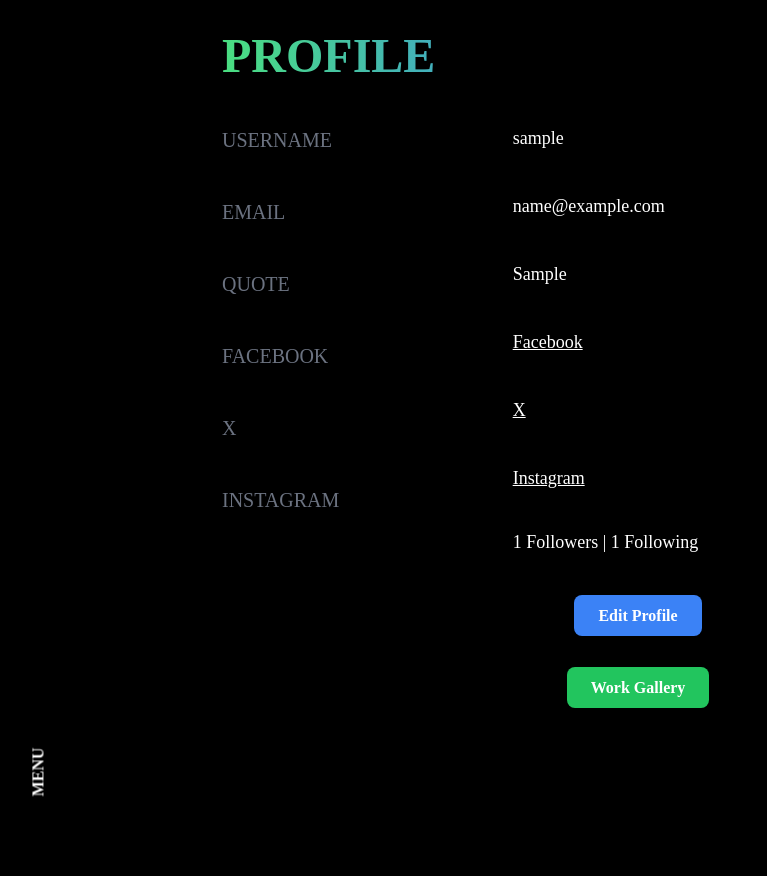
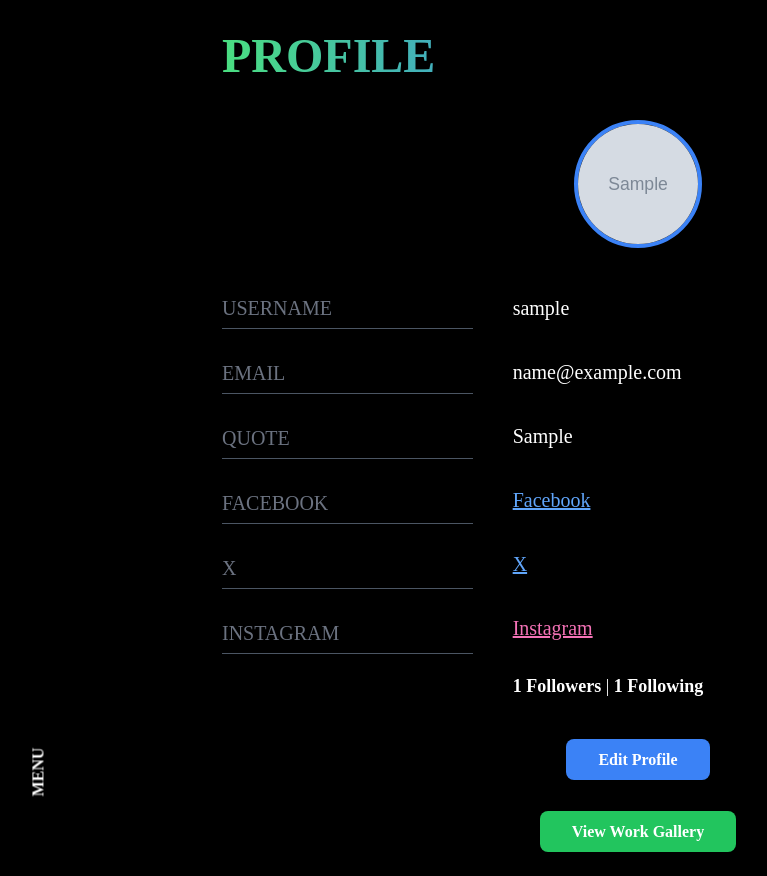
Before and after one commit to duangtawan65/web_dev_art, a Django app: page /profile/ in a window 1280 px wide. Shown: the whole page, without its empty margins (2-769 px from the left). Before the commit the page ends 797 px from the top, so only its background shows below. Run offline with Django 5.2, Linux system fonts and the light colour scheme; a user stored in the database is signed in; tables that the repository leaves empty hold one stand-in row (values such as "Sample post"); grey boxes marked "Sample" are stand-in pictures; some libraries are stand-ins or nearby versions.

Commit message:
web complete

```diff
--- a/webdev_art/portfolio/forms.py
+++ b/webdev_art/portfolio/forms.py
@@ -11,7 +11,7 @@ class UserProfileForm(forms.ModelForm):
 
     class Meta:
         model = UserProfile
-        fields = ['username', 'email', 'quote', 'facebook_url', 'X_url', 'instagram_url']
+        fields = ['profile_picture','username', 'email', 'quote', 'facebook_url', 'X_url', 'instagram_url',]
 
 # Form for WorkImage
 class WorkImageForm(forms.ModelForm):
--- a/webdev_art/portfolio/models.py
+++ b/webdev_art/portfolio/models.py
@@ -3,14 +3,14 @@ from django.contrib.auth.models import User
 
 
 # Create your models here.
-# accounts/models.py
+
 class UserProfile(models.Model):
     user = models.OneToOneField(User, on_delete=models.CASCADE)
     quote = models.CharField(max_length=255, blank=True, null=True)
     facebook_url = models.URLField(max_length=200, blank=True, null=True)
     X_url = models.URLField(max_length=200, blank=True, null=True)
     instagram_url = models.URLField(max_length=200, blank=True, null=True)
-
+    profile_picture = models.ImageField(upload_to='profile_pictures/', blank=True, null=True)
     def __str__(self):
         return self.user.username
 
@@ -37,4 +37,4 @@ class Follow(models.Model):
         return f"{self.follower.username} follows {self.following.username}"
 
     class Meta:
-        unique_together = ('follower', 'following')  # เพื่อป้องกันไม่ให้ผู้ใช้ติดตามซ้ำ
+        unique_together = ('follower', 'following')
--- a/webdev_art/portfolio/templates/base.html
+++ b/webdev_art/portfolio/templates/base.html
@@ -31,8 +31,7 @@
          class="fixed inset-0 z-10 bg-black text-white p-10">
         <div class="mb-8">
             <div class="text-5xl font-serif">{{ user.username }}</div>
-            <div class="text-3xl  font-serif ml-4">ILLUSTRATION</div>
-            <div class="text-3xl font-serif ml-24 ">PORTFOLIO</div>
+            <div class="text-3xl font-serif ml-10 ">PORTFOLIO</div>
         </div>
 
         <ol class="space-y-8 text-4xl">
--- a/webdev_art/portfolio/templates/password_reset_form.html
+++ b/webdev_art/portfolio/templates/password_reset_form.html
@@ -14,7 +14,7 @@
           <input type="email" name="email" id="id_email" class="w-full p-3 bg-gray-800 text-white border border-gray-500 rounded-lg focus:outline-none focus:ring-2 focus:ring-yellow-500 "placeholder="Enter your Email">
         </div>
 
-        <!-- Submit Button -->
+          <!-- Submit Button -->
         <div class="text-center">
           <button type="submit" class="py-2 px-4 bg-blue-500 text-white font-semibold rounded-lg hover:bg-blue-600 transition duration-200 ease-in-out">
             Reset Password
--- a/webdev_art/portfolio/templates/profile.html
+++ b/webdev_art/portfolio/templates/profile.html
@@ -1,89 +1,102 @@
 {% extends "base.html" %}
-
+{% load static %}
 {% block main %}
 <div class="h-screen bg-black text-white">
   <div class="max-w-4xl w-full mx-auto p-8">
 
-    <!-- Header - Information -->
-    <h2 class="text-5xl font-bold mb-10  bg-gradient-to-r from-green-400 via-blue-500 to-purple-600 text-transparent bg-clip-text uppercase">PROFILE</h2>
+    <!-- Header - Profile Title -->
+    <h2 class="text-5xl font-bold mb-10 bg-gradient-to-r from-green-400 via-blue-500 to-purple-600 text-transparent bg-clip-text uppercase">Profile</h2>
 
-    <!-- Create grid for layout with updated content -->
-    <div class="grid grid-cols-3 gap-10">
-      <!-- Left Side (Field Titles) -->
-      <div>
-        <p class="text-xl mb-8 uppercase text-gray-500 leading-loose">Username</p>
-        <p class="text-xl mb-8 uppercase text-gray-500 leading-loose">Email</p>
-        <p class="text-xl mb-8 uppercase text-gray-500 leading-loose">Quote</p>
-        <p class="text-xl mb-8 uppercase text-gray-500 leading-loose">Facebook</p>
-        <p class="text-xl mb-8 uppercase text-gray-500 leading-loose">X</p>
-        <p class="text-xl mb-8 uppercase text-gray-500 leading-loose">Instagram</p>
+    <!-- Profile Image -->
+    <div class="text-center mb-10">
+      {% if profile.profile_picture %}
+        <div class="relative w-32 h-32 mx-auto mb-6">
+          <img src="{{ profile.profile_picture.url }}" alt="Profile Image" class="rounded-full w-full h-full object-cover border-4 border-blue-500 hover:scale-105 transition-transform duration-300">
+        </div>
+      {% else %}
+        <div class="relative w-32 h-32 mx-auto mb-6">
+          <img src="{% static 'theme/default_profile.png' %}" alt="Default Profile Image" class="rounded-full w-full h-full object-cover border-4 border-gray-500 hover:scale-105 transition-transform duration-300">
+        </div>
+      {% endif %}
+    </div>
+
+    <!-- Profile Information Grid -->
+    <div class="grid grid-cols-1 md:grid-cols-3 gap-10">
+      <!-- Field Titles -->
+      <div class="space-y-6">
+        <p class="text-xl uppercase text-gray-500 leading-loose border-b border-gray-600">Username</p>
+        <p class="text-xl uppercase text-gray-500 leading-loose border-b border-gray-600">Email</p>
+        <p class="text-xl uppercase text-gray-500 leading-loose border-b border-gray-600">Quote</p>
+        <p class="text-xl uppercase text-gray-500 leading-loose border-b border-gray-600">Facebook</p>
+        <p class="text-xl uppercase text-gray-500 leading-loose border-b border-gray-600">X</p>
+        <p class="text-xl uppercase text-gray-500 leading-loose border-b border-gray-600">Instagram</p>
       </div>
 
-      <!-- Right Side (User Data from Database) -->
-      <div class="col-span-2">
-        <p class="text-lg mb-8 leading-loose">{{ viewed_user.username }}</p>
-        <p class="text-lg mb-8 leading-loose">{{ viewed_user.email }}</p>
-        <p class="text-lg mb-8 leading-loose">{{ profile.quote|default:"None" }}</p>
-        <p class="text-lg mb-8 leading-loose">
+      <!-- User Information from Database -->
+      <div class="col-span-2 space-y-6">
+        <p class="text-xl leading-loose">{{ viewed_user.username }}</p>
+        <p class="text-xl leading-loose">{{ viewed_user.email }}</p>
+        <p class="text-xl leading-loose">{{ profile.quote|default:"None" }}</p>
+        <p class="text-xl leading-loose">
           {% if profile.facebook_url %}
-            <a href="{{ profile.facebook_url }}" class="underline">Facebook</a>
+            <a href="{{ profile.facebook_url }}" target="_blank" class="underline text-blue-400 hover:text-blue-300 transition duration-300">Facebook</a>
           {% else %}
             None
           {% endif %}
         </p>
-        <p class="text-lg mb-8 leading-loose">
+        <p class="text-xl leading-loose">
           {% if profile.X_url %}
-            <a href="{{ profile.X_url }}" class="underline">X</a>
+            <a href="{{ profile.X_url }}" target="_blank" class="underline text-blue-400 hover:text-blue-300 transition duration-300">X</a>
           {% else %}
             None
           {% endif %}
         </p>
-        <p class="text-lg mb-8 leading-loose">
+        <p class="text-xl leading-loose">
           {% if profile.instagram_url %}
-            <a href="{{ profile.instagram_url }}" class="underline">Instagram</a>
+            <a href="{{ profile.instagram_url }}" target="_blank" class="underline text-pink-400 hover:text-pink-300 transition duration-300">Instagram</a>
           {% else %}
             None
           {% endif %}
         </p>
 
-        <!-- จำนวน Followers และ Following -->
+        <!-- Followers and Following Counts -->
         <div class="mt-6 text-lg">
-          <span>{{ followers_count }} Followers</span> |
-          <span>{{ following_count }} Following</span>
+          <span class="font-bold">{{ followers_count }} Followers</span> |
+          <span class="font-bold">{{ following_count }} Following</span>
         </div>
       </div>
     </div>
 
-    <!-- ปุ่ม Follow/Unfollow -->
+    <!-- Follow/Unfollow Buttons -->
     {% if user != viewed_user %}
       <div class="mt-8 text-center">
         {% if is_following %}
           <form method="post" action="{% url 'unfollow' viewed_user.username %}">
             {% csrf_token %}
-            <button type="submit" class="py-2 px-4 bg-red-500 hover:bg-red-700 text-white font-semibold rounded-lg shadow-md">Unfollow</button>
+            <button type="submit" class="py-2 px-6 bg-red-600 hover:bg-red-800 text-white font-semibold rounded-lg shadow-md transition duration-300">Unfollow</button>
           </form>
         {% else %}
           <form method="post" action="{% url 'follow' viewed_user.username %}">
             {% csrf_token %}
-            <button type="submit" class="py-2 px-4 bg-blue-500 hover:bg-blue-700 text-white font-semibold rounded-lg shadow-md">Follow</button>
+            <button type="submit" class="py-2 px-6 bg-blue-500 hover:bg-blue-700 text-white font-semibold rounded-lg shadow-md transition duration-300">Follow</button>
           </form>
         {% endif %}
       </div>
     {% endif %}
 
-    <!-- Edit Profile Button (แสดงเมื่อเป็นโปรไฟล์ของตัวเอง) -->
+    <!-- Edit Profile Button (only for the current user's profile) -->
     {% if user == viewed_user %}
       <div class="mt-12 text-center">
-        <a href="{% url 'edit_profile' %}" class="py-3 px-6 bg-blue-500 hover:bg-blue-700 text-white font-semibold rounded-lg shadow-md">
+        <a href="{% url 'edit_profile' %}" class="py-3 px-8 bg-blue-500 hover:bg-blue-700 text-white font-semibold rounded-lg shadow-md transition duration-300">
           Edit Profile
         </a>
       </div>
     {% endif %}
 
-    <!-- ปุ่มชม Work Gallery -->
+    <!-- Work Gallery Button -->
     <div class="mt-12 text-center">
-      <a href="{% url 'work_gallery' username=viewed_user.username %}" class="py-3 px-6 bg-green-500 hover:bg-green-700 text-white font-semibold rounded-lg shadow-md">
-         Work Gallery
+      <a href="{% url 'work_gallery' username=viewed_user.username %}" class="py-3 px-8 bg-green-500 hover:bg-green-700 text-white font-semibold rounded-lg shadow-md transition duration-300">
+        View Work Gallery
       </a>
     </div>
 
--- a/webdev_art/portfolio/templates/work_gallery.html
+++ b/webdev_art/portfolio/templates/work_gallery.html
@@ -85,6 +85,7 @@
     .ml-[25%] {
         margin-left: 25%;
     }
+
 </style>
 
 
@@ -97,7 +98,9 @@
         // Update title and description based on the hovered or clicked image
         imageTitle.textContent = title;
         imageDescription.textContent = description;
+
     }
+
 
     // Function to scroll to a specific image and update the title/description
     function scrollToImage(index, title, description) {
--- a/webdev_art/portfolio/views.py
+++ b/webdev_art/portfolio/views.py
@@ -55,7 +55,7 @@ def submit_image_view(request):
             image = form.save(commit=False)
             image.user = request.user  # Attach the current user to the image
             image.save()
-            return redirect('work_gallery')  # Redirect to the gallery after successful submission
+            return redirect('work_gallery', username=request.user.username)  # Redirect to the gallery after successful submission
     else:
         form = WorkImageForm()
 
@@ -79,11 +79,11 @@ def profile_view(request, username=None):
     # ถ้าไม่มี ให้แสดงโปรไฟล์ของผู้ใช้ที่ล็อกอินอยู่
     if username:
         viewed_user = get_object_or_404(User, username=username)
+        # ตรวจสอบว่าผู้ใช้ที่ดูโปรไฟล์ติดตามผู้ใช้นี้อยู่หรือไม่
+        is_following = Follow.objects.filter(follower=request.user, following=viewed_user).exists()
     else:
         viewed_user = request.user
-
-    # ตรวจสอบว่าผู้ใช้ที่ดูโปรไฟล์ติดตามผู้ใช้นี้อยู่หรือไม่
-    is_following = Follow.objects.filter(follower=request.user, following=viewed_user).exists()
+        is_following = False  # ผู้ใช้ไม่สามารถติดตามตัวเองได้
 
     # สร้างหรือดึง UserProfile ของผู้ใช้นั้น
     profile, created = UserProfile.objects.get_or_create(user=viewed_user)
@@ -101,33 +101,43 @@ def profile_view(request, username=None):
     })
 
 
-
-
 @login_required(login_url='login')
 def profile_edit_view(request):
     user = request.user
     profile, created = UserProfile.objects.get_or_create(user=user)
 
     if request.method == 'POST':
-        # Handle both User and UserProfile updates
-        user_form = UserProfileForm(request.POST, instance=profile)
+        # รับทั้งข้อมูล POST และไฟล์ FILES
+        user_form = UserProfileForm(request.POST, request.FILES, instance=profile)
+
+        # ตรวจสอบ request.FILES เพื่อดูว่ามีการส่งไฟล์รูปภาพหรือไม่
+        print(request.FILES)
+
         if user_form.is_valid():
-            # Update User model fields (username, email)
+            # บันทึกข้อมูลของผู้ใช้
             user.username = user_form.cleaned_data['username']
             user.email = user_form.cleaned_data['email']
-            user.save()  # Save changes to User model
+            user.save()
 
-            # Save changes to UserProfile model
-            user_form.save()
-            return redirect('profile', username=user.username)  # เปลี่ยนเป็นหน้าโปรไฟล์หลังแก้ไข
+            # บันทึกข้อมูลของ UserProfile รวมถึงรูปโปรไฟล์ใหม่
+            profile = user_form.save(commit=False)
+            if 'profile_image' in request.FILES:  # ตรวจสอบว่าไฟล์ถูกอัปโหลดหรือไม่
+                profile.profile_image = request.FILES['profile_image']  # บันทึกไฟล์รูปโปรไฟล์
+            profile.save()
+
+            return redirect('profile', username=user.username)
     else:
-        # Prepopulate form with both User and UserProfile data
+        # Prepopulate form ด้วยข้อมูลที่มีอยู่
         initial_data = {'username': user.username, 'email': user.email}
         user_form = UserProfileForm(instance=profile, initial=initial_data)
 
     return render(request, 'profile_edit.html', {
         'form': user_form,
+        'profile': profile,  # ส่งข้อมูล profile ด้วยสำหรับการแสดงรูปปัจจุบัน
     })
+
+
+
 
 def search_work_gallery_view(request):
     search_query = request.GET.get('search')
--- a/webdev_art/theme/static_src/tailwind.config.js
+++ b/webdev_art/theme/static_src/tailwind.config.js
@@ -25,6 +25,7 @@ module.exports = {
          * Adjust the following line to match your project structure.
          */
         '../../**/templates/**/*.html',
+
 
         /**
          * JS: If you use Tailwind CSS in JavaScript, uncomment the following lines and make sure
--- a/webdev_art/webdev_art/settings.py
+++ b/webdev_art/webdev_art/settings.py
@@ -134,7 +134,7 @@ EMAIL_HOST = 'smtp.gmail.com'
 EMAIL_PORT = 587
 EMAIL_USE_TLS = True
 EMAIL_HOST_USER = 'orcanihao@gmail.com'  # อีเมลของคุณ
-EMAIL_HOST_PASSWORD = 'sjxbjyyqxegbjenr'  # รหัสผ่านที่สร้างจาก Google App Password
+EMAIL_HOST_PASSWORD = 'sjxb jyyq xegb jenr'  # รหัสผ่านที่สร้างจาก Google App Password
 
 
 
```
Also changed, not shown: webdev_art/portfolio/templates/submit_image.html (+18 -16 lines).
